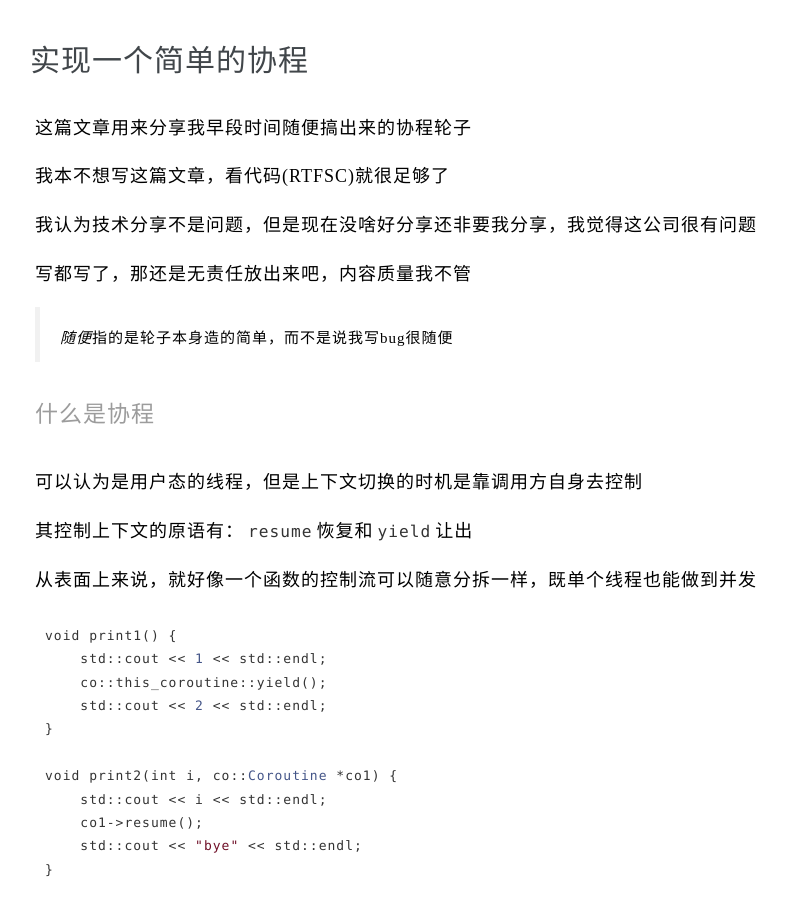
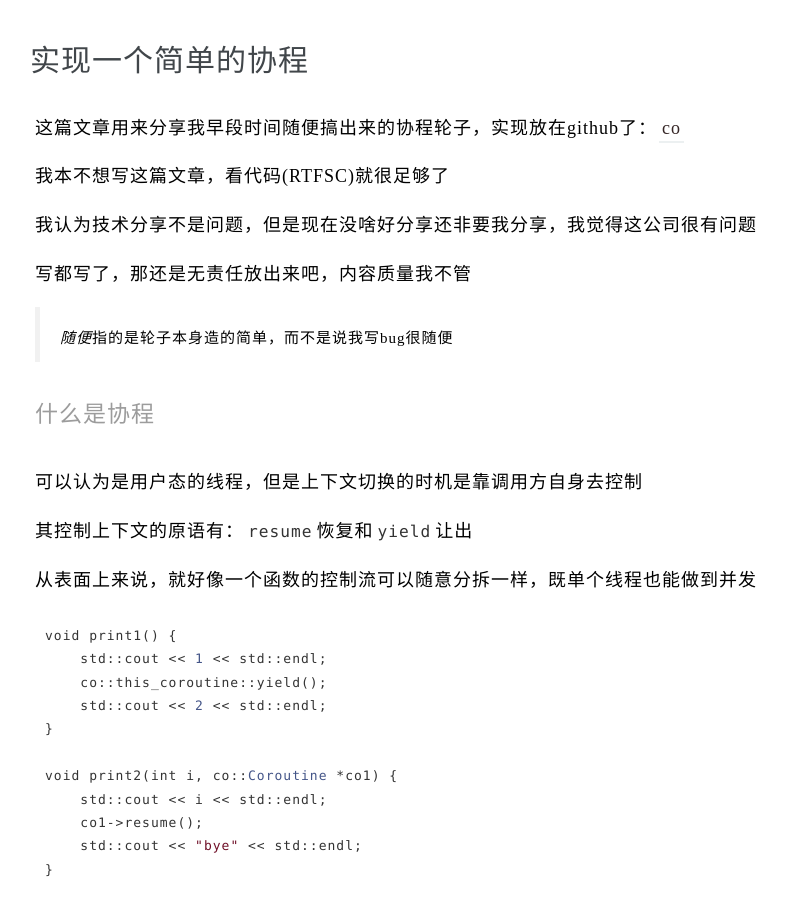
Before and after one commit to Caturra000/Caturra000.github.io, a Jekyll site: the page built from _posts/2022/2022-05-29-implements-coroutine.md, in a window 1280 px wide and 900 px high. Shown: the whole window, without its empty margins (175-962 px from the left). Built offline with Jekyll 4.4.1, drawn with Linux system fonts in a browser that asks for light colours.

Commit message:
update implements-coroutine

```diff
--- a/_posts/2022/2022-05-29-implements-coroutine.md
+++ b/_posts/2022/2022-05-29-implements-coroutine.md
@@ -5,7 +5,7 @@ categories: [C++, arch, 轮子, Operating System]
 description: 这篇文章用来分享我早段时间随便搞出来的协程轮子
 ---
 
-这篇文章用来分享我早段时间随便搞出来的协程轮子
+这篇文章用来分享我早段时间随便搞出来的协程轮子，实现放在github了：[co](https://github.com/Caturra000/co)
 
  <!--more-->
 
```
